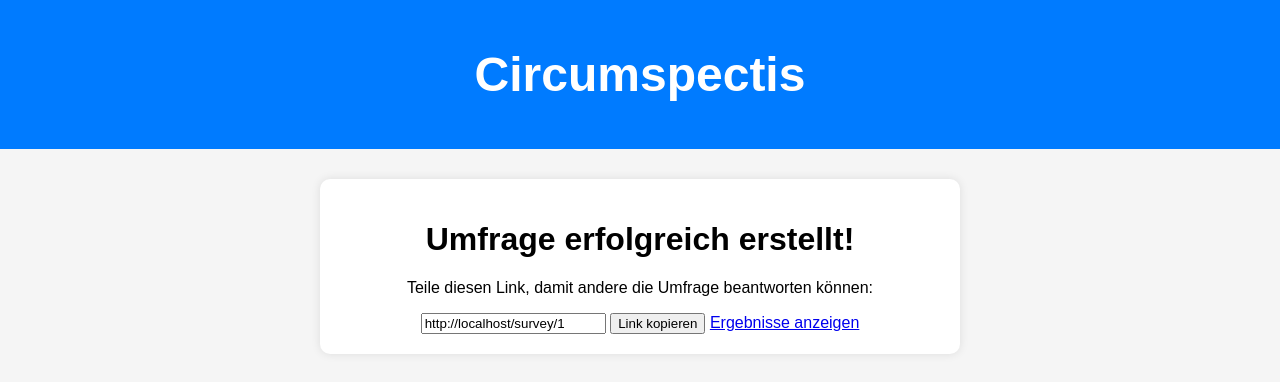
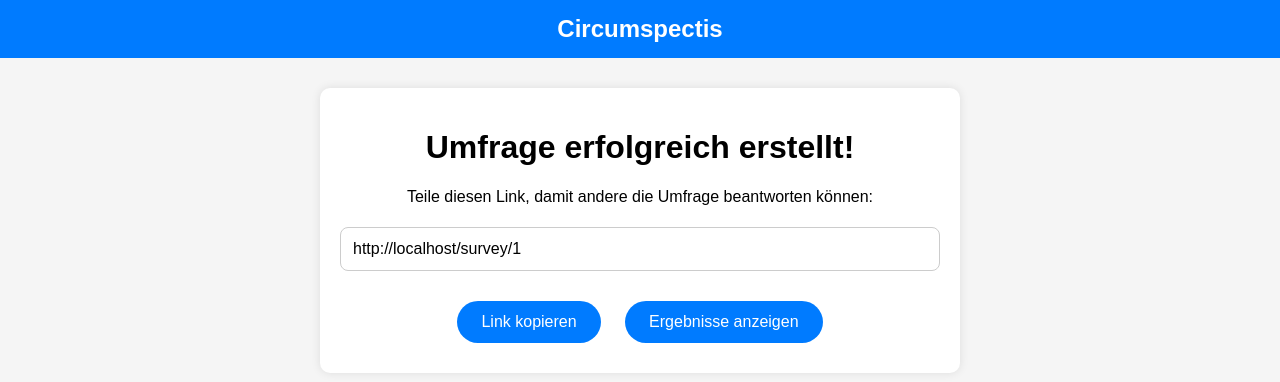
Before and after one commit to Berkay9712/webapp24, a Flask app: page /created/1 in a window 1280 px wide. Shown: the top 382 px of the page. Run offline with Flask 3, Linux system fonts and the light colour scheme; a user stored in the database is signed in; data comes from the database, SQL or seed files in the repository.

Commit message:
created Designanpassung

```diff
--- a/templates/created.html
+++ b/templates/created.html
@@ -3,32 +3,39 @@
 <head>
     <meta charset="UTF-8">
     <meta name="viewport" content="width=device-width, initial-scale=1.0">
-    <title>Umfrage erstellt</title>
+    <title>Umfrage erstellt | Circumspectis</title>
     <link rel="stylesheet" href="{{ url_for('static', filename='style.css') }}">
 </head>
 
 <body>
+
     <!-- Header -->
     <header class="header-bar">
-        <h1 class="site-title">Circumspectis</h1>
+        Circumspectis
     </header>
 
     <div class="container">
         <h1>Umfrage erfolgreich erstellt!</h1>
         <p>Teile diesen Link, damit andere die Umfrage beantworten können:</p>
-        <input type="text" value="{{ survey_link }}" id="surveyLink" readonly>
-        <button onclick="copyLink()">Link kopieren</button>
-        <a href="{{ url_for('results', survey_id=survey.id) }}">Ergebnisse anzeigen</a>
+
+        <input type="text" value="{{ survey_link }}" id="surveyLink" class="input-field" readonly>
+
+        <div class="button-container">
+            <button onclick="copyLink()" class="button">Link kopieren</button>
+            <a href="{{ url_for('results', survey_id=survey.id) }}" class="button">Ergebnisse anzeigen</a>
+        </div>
     </div>
 
     <script>
         function copyLink() {
             var copyText = document.getElementById("surveyLink");
-            copyText.select();
-            copyText.setSelectionRange(0, 99999);
-            document.execCommand("copy");
-            alert("Link kopiert: " + copyText.value);
+            navigator.clipboard.writeText(copyText.value).then(() => {
+                alert("Link kopiert: " + copyText.value);
+            }).catch(err => {
+                console.error('Fehler beim Kopieren: ', err);
+            });
         }
     </script>
+
 </body>
 </html>
```
